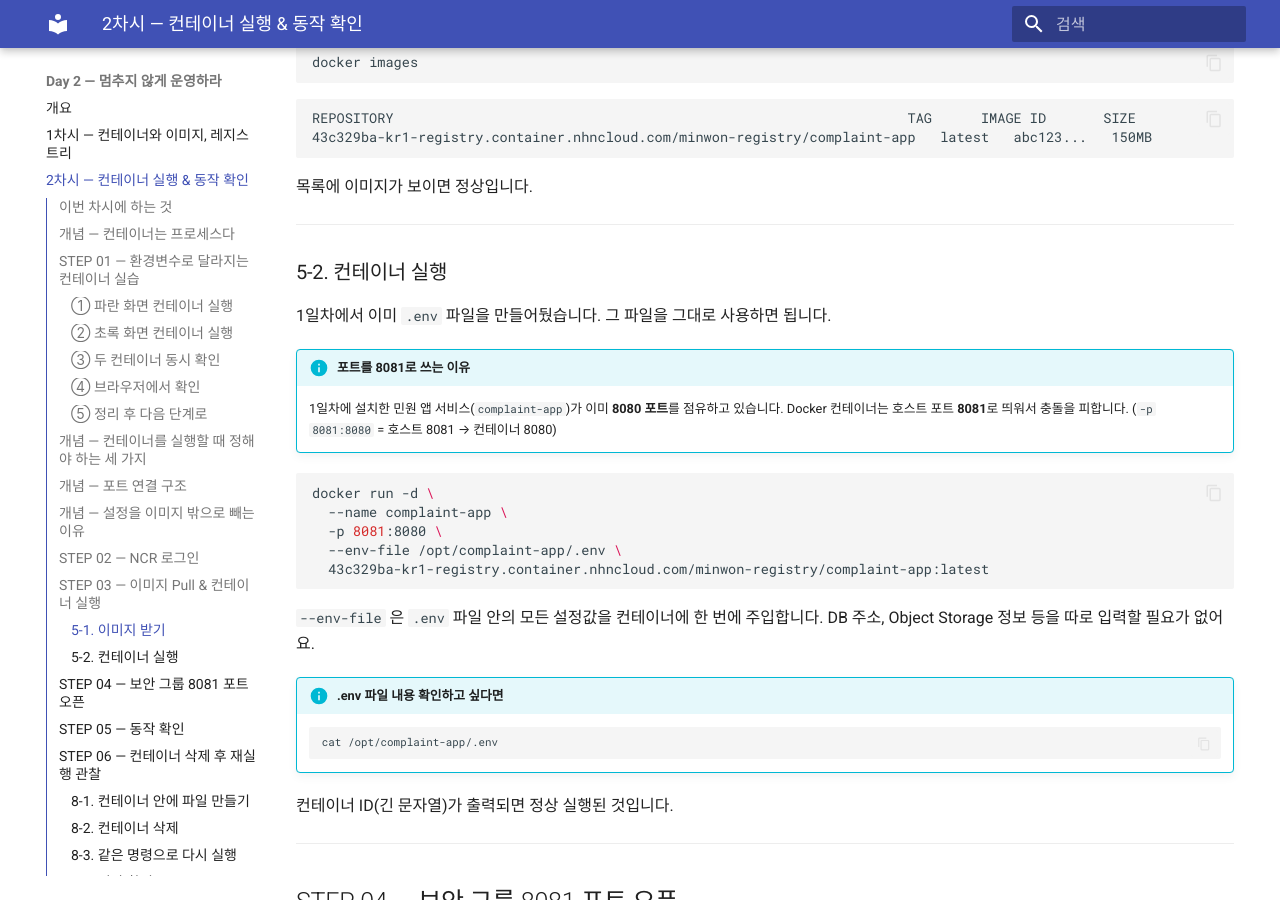
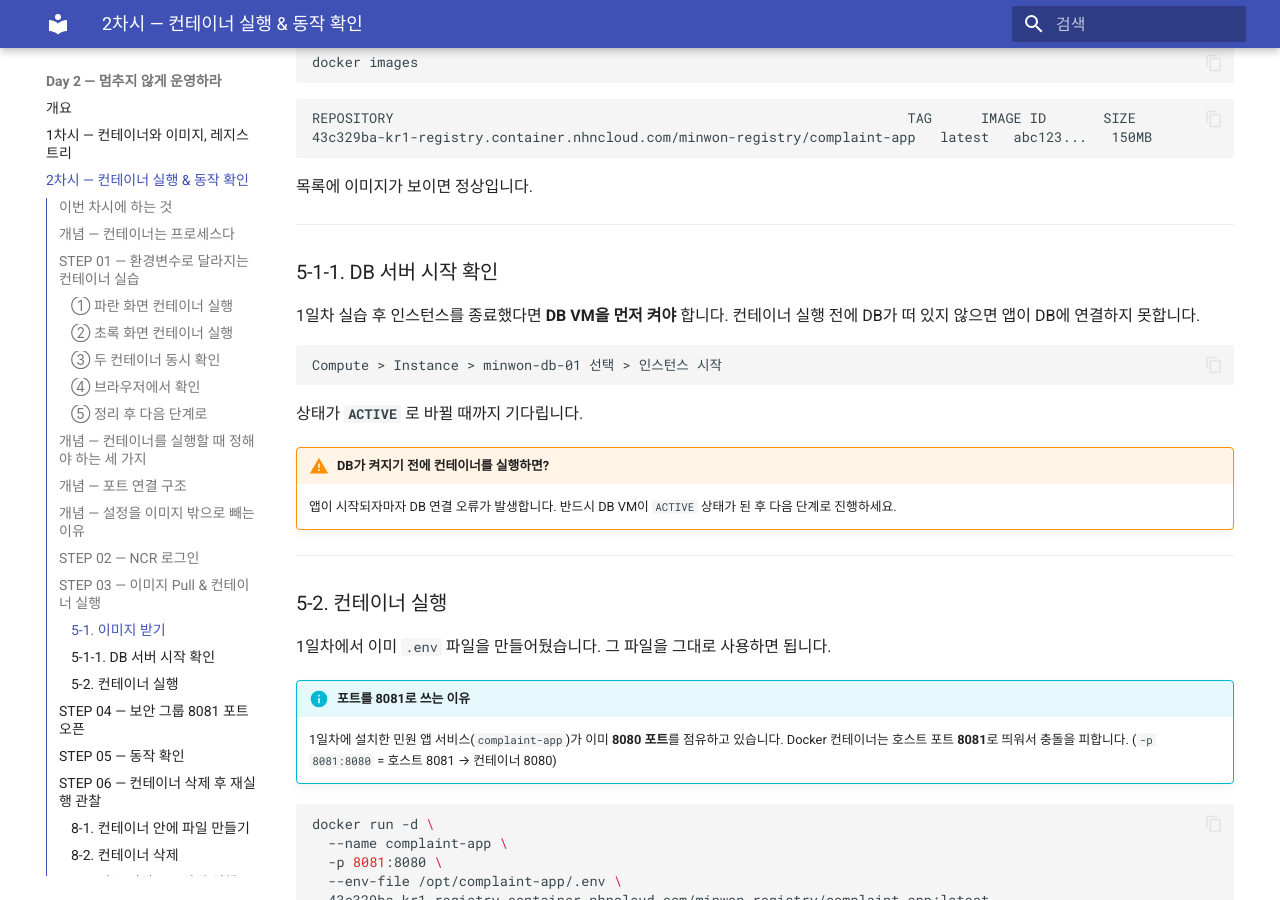
Before and after one commit to skilleat-labs/cloud-native-minwon-lab, an MkDocs documentation site: the page built from docs/day2/session2.md, in a window 1280 px wide and 900 px high, scrolled down 4031 px. Built offline with MkDocs 1.6.1 and Material for MkDocs 9.7.7, drawn with Linux system fonts in a browser that asks for light colours.

Commit message:
day2/session2: 컨테이너 실행 전 DB VM 시작 확인 단계 추가

````diff
--- a/docs/day2/session2.md
+++ b/docs/day2/session2.md
@@ -176,6 +176,23 @@
 ```
 
 목록에 이미지가 보이면 정상입니다.
+
+---
+
+### 5-1-1. DB 서버 시작 확인
+
+1일차 실습 후 인스턴스를 종료했다면 **DB VM을 먼저 켜야** 합니다.
+컨테이너 실행 전에 DB가 떠 있지 않으면 앱이 DB에 연결하지 못합니다.
+
+```
+Compute > Instance > minwon-db-01 선택 > 인스턴스 시작
+```
+
+상태가 **`ACTIVE`** 로 바뀔 때까지 기다립니다.
+
+!!! warning "DB가 켜지기 전에 컨테이너를 실행하면?"
+    앱이 시작되자마자 DB 연결 오류가 발생합니다.
+    반드시 DB VM이 `ACTIVE` 상태가 된 후 다음 단계로 진행하세요.
 
 ---
 
````
